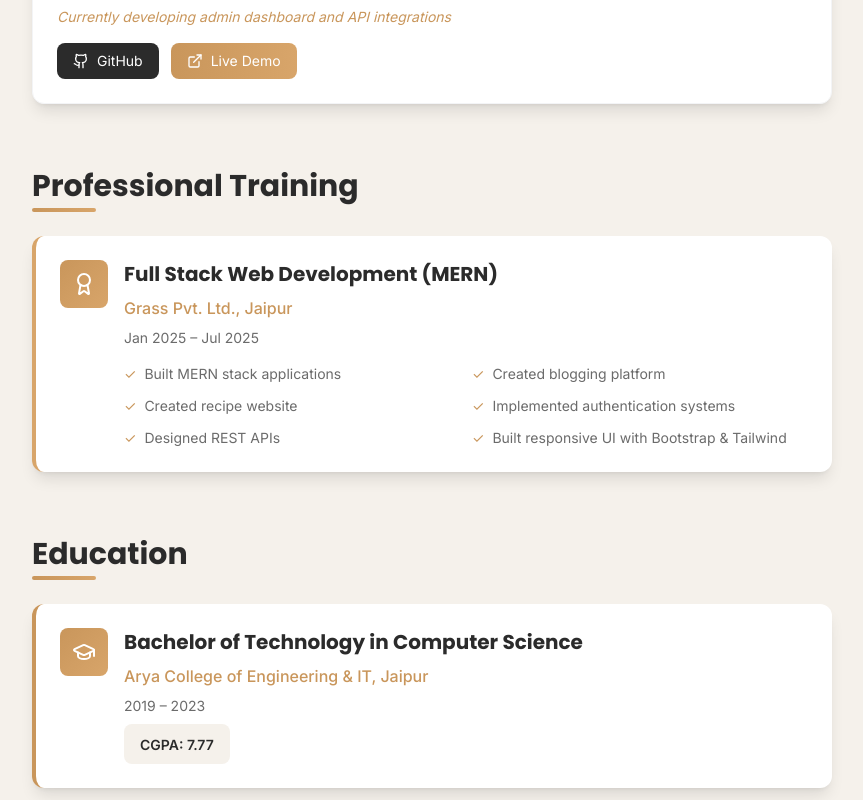
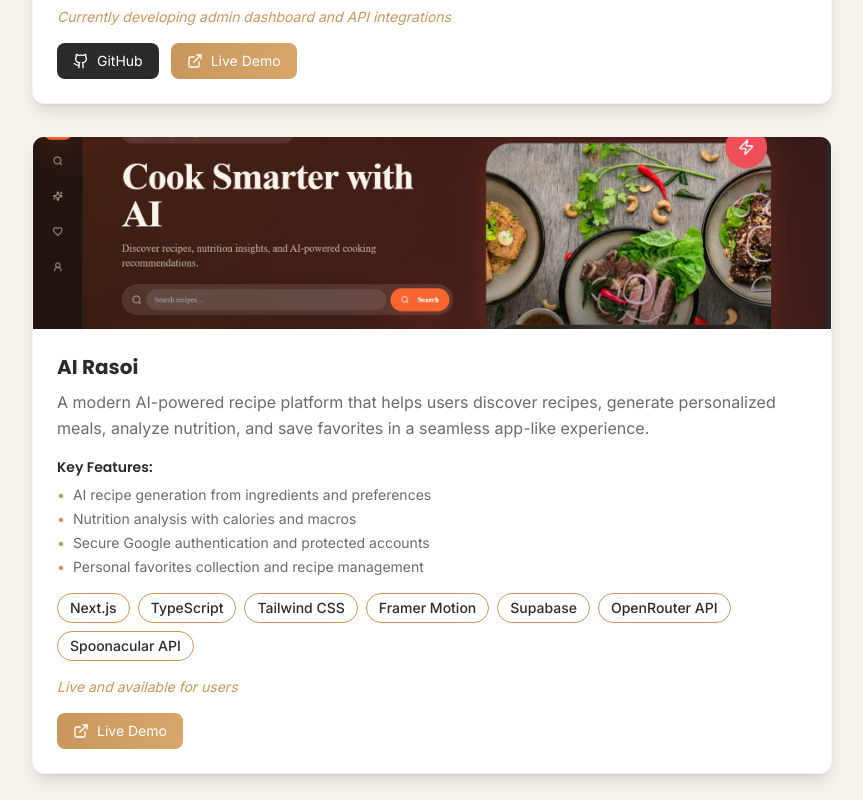
Before and after one commit to Sammy6543/Sameer_Portfolio, a React (Vite) app: page / in a window 1280 px wide. Shown: the part 2720-3520 px from the top of the page, without its empty margins (0-863 px from the left). Built offline with nearby package versions, Linux system fonts and the light colour scheme.

Commit message:
update portfolio

```diff
--- a/src/app/App.tsx
+++ b/src/app/App.tsx
@@ -9,6 +9,7 @@ import { ProjectCard } from "./components/ProjectCard";
 import { ExperienceCard } from "./components/ExperienceCard";
 import { TechBadge } from "./components/TechBadge";
 import weddingImg from "@/assets/Wedding.png";
+import aiRasoiImg from "@/assets/ai-rasoi.png";
 import resumePdf from "@/assets/Mohammed_Sameer_Rangrej_Resume.pdf";
 
 export default function App() {
@@ -247,6 +248,23 @@ export default function App() {
                     liveUrl="https://wedding-sepia-ten.vercel.app/"
                     imageUrl={weddingImg}
                   />
+
+                  <ProjectCard
+                    title="AI Rasoi"
+                    description="A modern AI-powered recipe platform that helps users discover recipes, generate personalized meals, analyze nutrition, and save favorites in a seamless app-like experience."
+                    technologies={["Next.js", "TypeScript", "Tailwind CSS", "Framer Motion", "Supabase", "OpenRouter API", "Spoonacular API"]}
+                    features={[
+                      "AI recipe generation from ingredients and preferences",
+                      "Nutrition analysis with calories and macros",
+                      "Secure Google authentication and protected accounts",
+                      "Personal favorites collection and recipe management",
+                      "Responsive PWA experience with smooth animations",
+                      "Smart discovery with categories and search"
+                    ]}
+                    status="Live and available for users"
+                    liveUrl="https://ai-rasoi-cook-smarter-with-ai.vercel.app/"
+                    imageUrl={aiRasoiImg}
+                  />
                 </div>
               </AnimatedWrapper>
             </section>
```
Also changed, not shown: src/assets/ai-rasoi.png (added), 1 other file (tests, documents, lock files or other folders).
